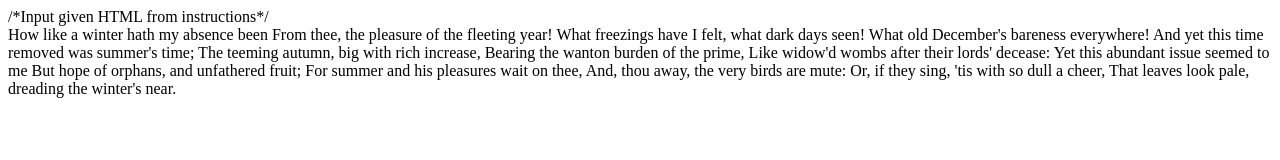
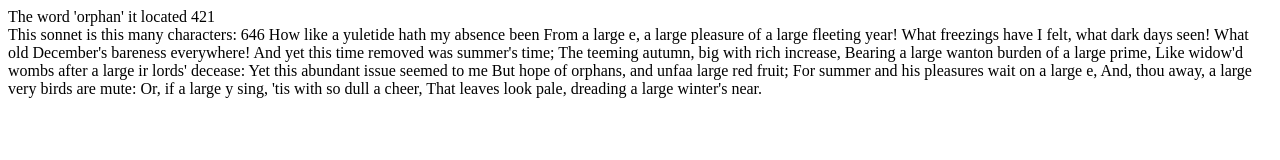
Before and after one commit to maxbaldwin/Sonnet, a plain HTML site: page index.html in a window 1280 px wide. Drawn offline with Linux system fonts and the light colour scheme.

Commit message:
solved all 7 problems

```diff
--- a/sonnet.js
+++ b/sonnet.js
@@ -0,0 +1,12 @@
+//solving problem 2 here
+var sonnetVar = document.getElementById("sonnet").innerHTML;
+//solving problem 3 here with a 'index of' to find the variable asked for
+var orphanValue = "The word 'orphan' it located " + sonnetVar.indexOf('orphan') + "<br>";
+//solving problem 4 with finding the length of the 'sonnetVar' created on line 2
+var sonnetLength = "This sonnet is this many characters: " + sonnetVar.length; + "<br>";
+//solving problem 5 with the '.replace' method
+var sonnetReplaceWord = sonnetVar.replace("winter", "yuletide") + "<br>";
+//solving problem 6 with continuing the variable created on line 8 and joining the split of the variables asked
+sonnetReplaceWord = sonnetReplaceWord.split("the").join("a large ");
+//solving problem 7 with spitting out what we created 1 - 6
+document.getElementById('sonnet').innerHTML =  orphanValue + sonnetLength + sonnetReplaceWord;
```
Also changed, not shown: index.html (+1 -1 lines), 1 other file.
